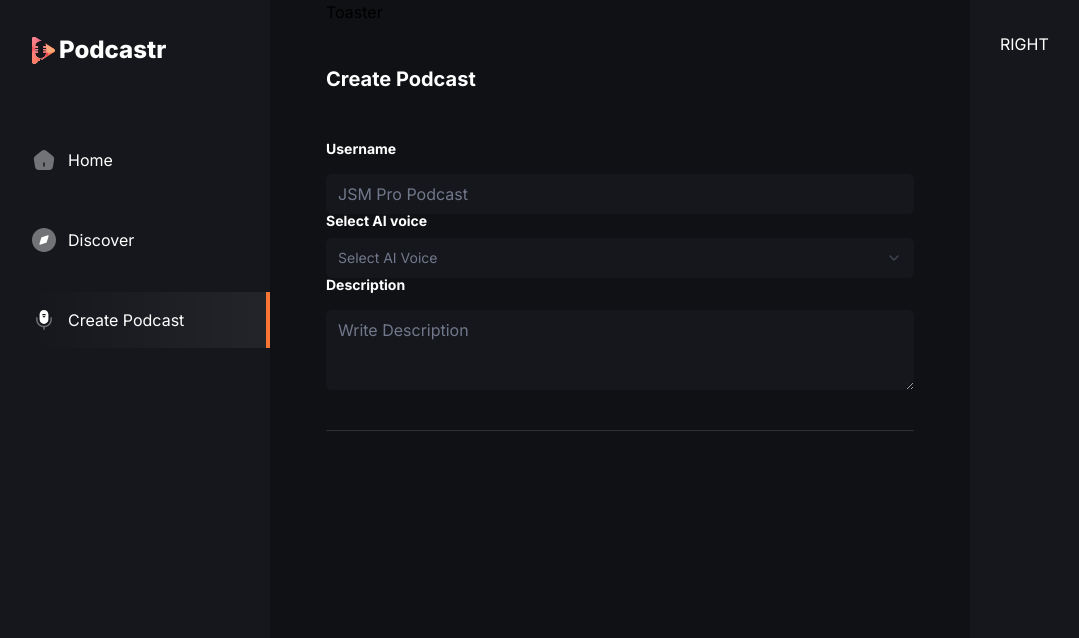
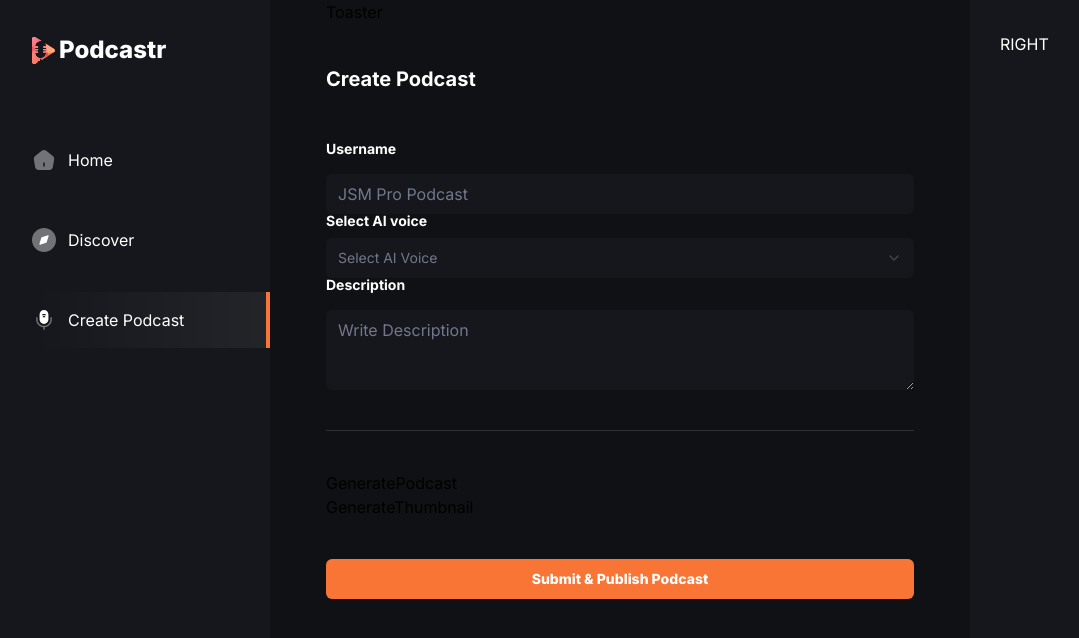
Before and after one commit to Satora1/Podcast-AI-APP, a Next.js app: page /create-podcast in a window 1280 px wide. Shown: the top 638 px of the page, without its empty margins (0-1079 px from the left). Built offline with nearby package versions, Linux system fonts and the light colour scheme; no server answers.

Commit message:
submiting

```diff
--- a/app/(root)/create-podcast/page.tsx
+++ b/app/(root)/create-podcast/page.tsx
@@ -27,6 +27,9 @@ import { Label } from "@/components/ui/label"
 import { cn } from "@/lib/utils"
 import { useState } from "react"
 import { Textarea } from "@/components/ui/textarea"
+import GeneratePodcast from "@/components/GeneratePodcast"
+import GenerateThumbnail from "@/components/GenerateThumbnail"
+import { Loader } from "lucide-react"
 
 const voiceCategories = ['alloy', 'shimmer', 'nova', 'echo', 'fable', 'onyx'];
 
@@ -39,6 +42,7 @@ const CreatePodcast = () => {
 
   const [voiceType, setVoiceType] = useState<string | null>(null)
 
+  const [isSubmiting, setIsSubmiting] = useState(false)
   // 1. Define your form.
   const form = useForm<z.infer<typeof formSchema>>({
     resolver: zodResolver(formSchema),
@@ -112,6 +116,28 @@ const CreatePodcast = () => {
               )}
             />
           </div>
+          <div className="flex flex-col pt-10">
+            <GeneratePodcast />
+            <GenerateThumbnail />
+            <div className="mt-10 w-full">
+              <Button className="text-16 w-full bg-orange-1 py-4 font-extrabold text-white-1 transition-all duration-500
+hover:bg-black-1">
+                {isSubmiting ? (
+                  <>
+
+
+
+                    Submiting
+                    <Loader size={20} className="animate-spin ml-2" />
+                  </>
+                ) :
+                  (
+                    "Submit & Publish Podcast"
+                  )}
+
+              </Button>
+            </div>
+          </div>
         </form>
       </Form>
     </section>
--- /dev/null
+++ b/components/GeneratePodcast.tsx
@@ -0,0 +1,9 @@
+import React from 'react'
+
+const GeneratePodcast = () => {
+  return (
+    <div>GeneratePodcast</div>
+  )
+}
+
+export default GeneratePodcast
--- /dev/null
+++ b/components/GenerateThumbnail.tsx
@@ -0,0 +1,9 @@
+import React from 'react'
+
+const GenerateThumbnail = () => {
+  return (
+    <div>GenerateThumbnail</div>
+  )
+}
+
+export default GenerateThumbnail
```
